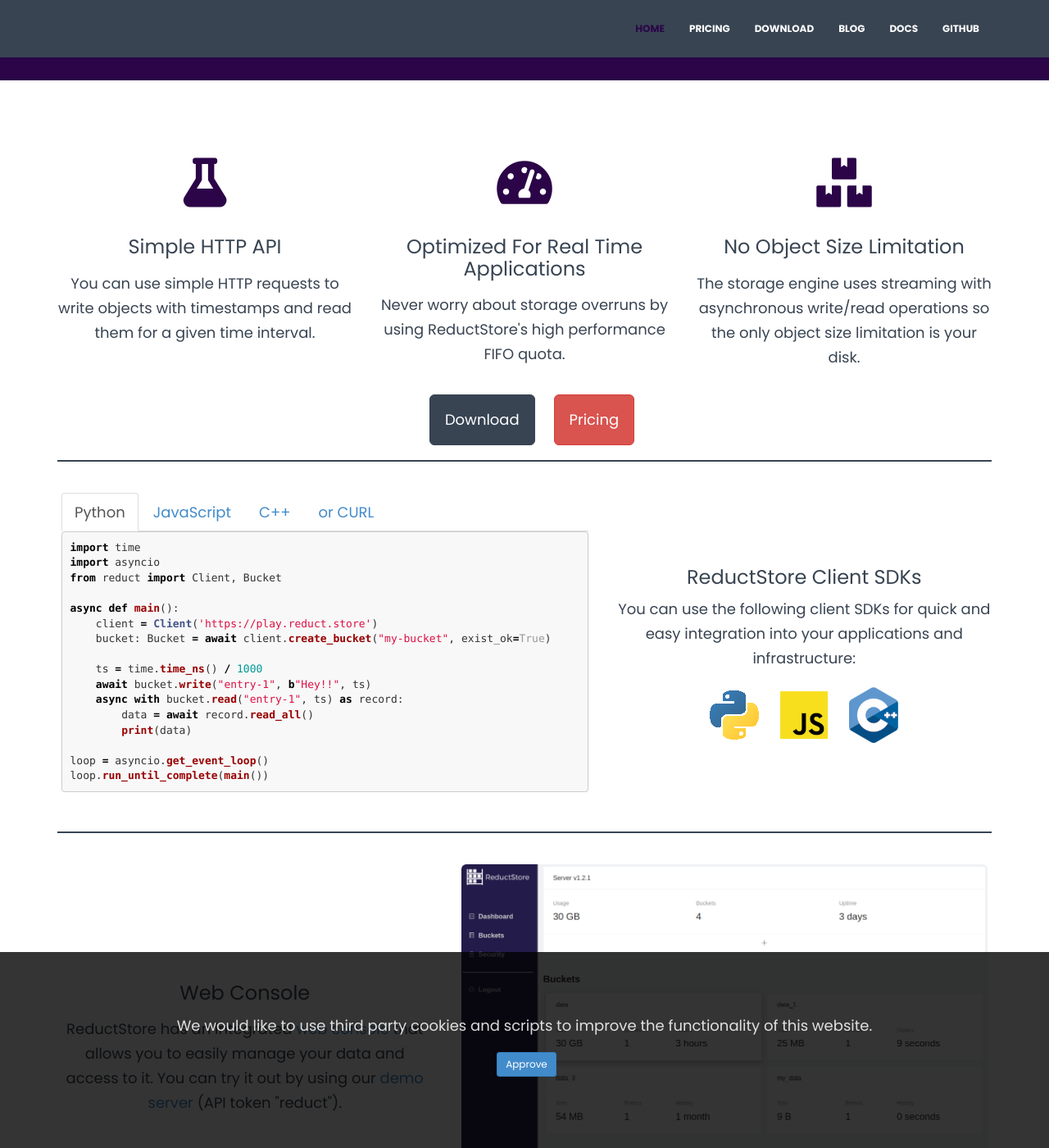
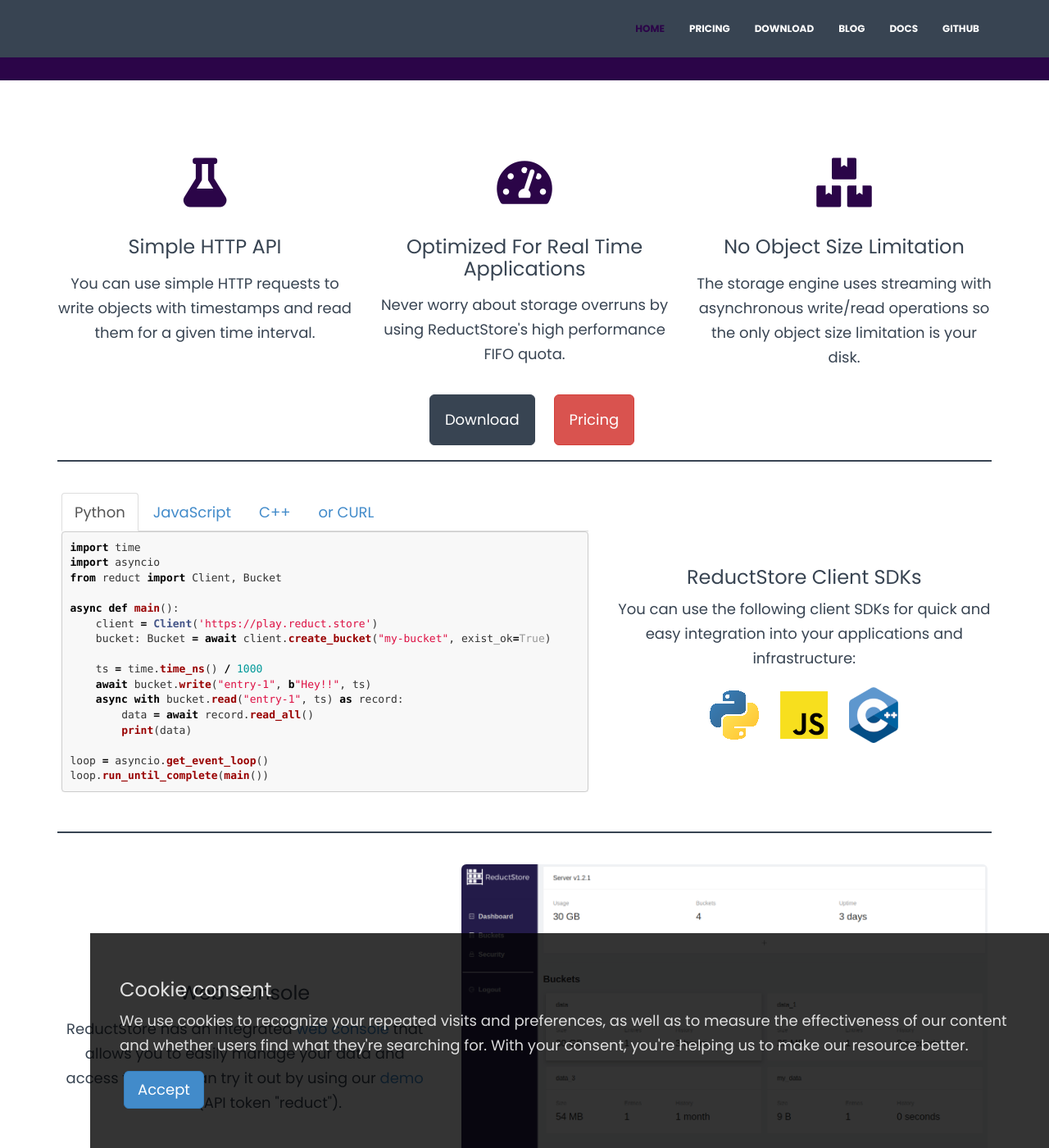
Before and after one commit to reductstore/homepage, a Jekyll site: the page built from index.html, in a window 1280 px wide and 1400 px high, scrolled down 378 px. Shown: the whole window at 82% size. Built offline with Jekyll 4.4.1, drawn with Linux system fonts in a browser that asks for light colours; nearby versions of some CDN libraries.

Commit message:
improve cookie consent

```diff
--- a/_includes/cookie-consent.html
+++ b/_includes/cookie-consent.html
@@ -1,13 +1,12 @@
 <style>
     #cookie-notice {
-        padding: 7.5rem 1rem;
         display: none;
-        text-align: center;
+        padding: 2em;
+        text-align: left;
         position: fixed;
         bottom: 0;
+        right: 0;
         background: rgba(2, 2, 2, 0.8);
-        width: 100%;
-        margin: 0 auto;
         color: rgba(255, 255, 255, 0.85);
         z-index: 10000;
     }
@@ -19,10 +18,12 @@
     }
 
 </style>
-<div  class="container" id="cookie-notice">We would like to use third party cookies and scripts to improve the functionality of this website.
+<div  class="container" id="cookie-notice">
+    <h3>Cookie consent</h3>
+    We use cookies to recognize your repeated visits and preferences, as well as to measure the effectiveness of our content and whether users find what they're searching for. With your consent, you're helping us to make our resource better.
     <p/>
     <a
-        id="cookie-notice-accept" class="btn btn-primary btn-sm">Approve
+        id="cookie-notice-accept" class="btn btn-primary btn-lg">Accept
     </a>
 </div>
 <script>
```
